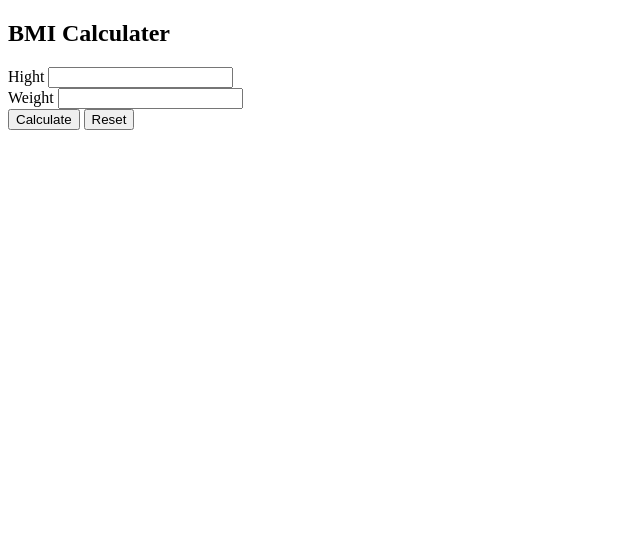
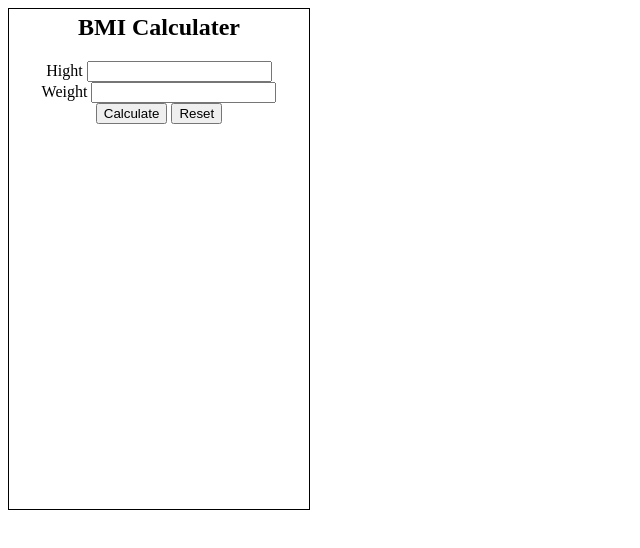
Before and after one commit to Binod-123/BMI-Calculater, a plain HTML site: page index.html in a window 1280 px wide. Shown: the whole page, without its empty margins (0-640 px from the left). Drawn offline with nearby package versions, Linux system fonts and the light colour scheme.

Commit message:
style sheet added

```diff
--- a/index.html
+++ b/index.html
@@ -4,6 +4,7 @@
     <meta charset="UTF-8">
     <meta http-equiv="X-UA-Compatible" content="IE=edge">
     <meta name="viewport" content="width=device-width, initial-scale=1.0">
+    <link rel="stylesheet" href="style.css" media="all">
     <title>BMI Calculater</title>
 </head>
 <body>
```
